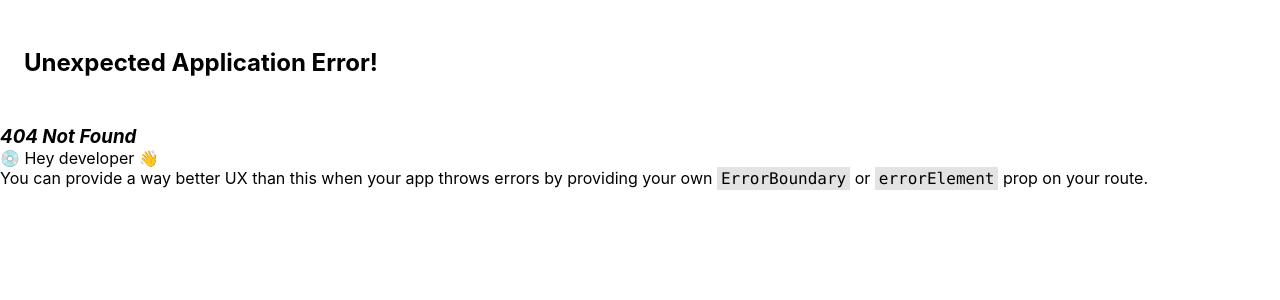
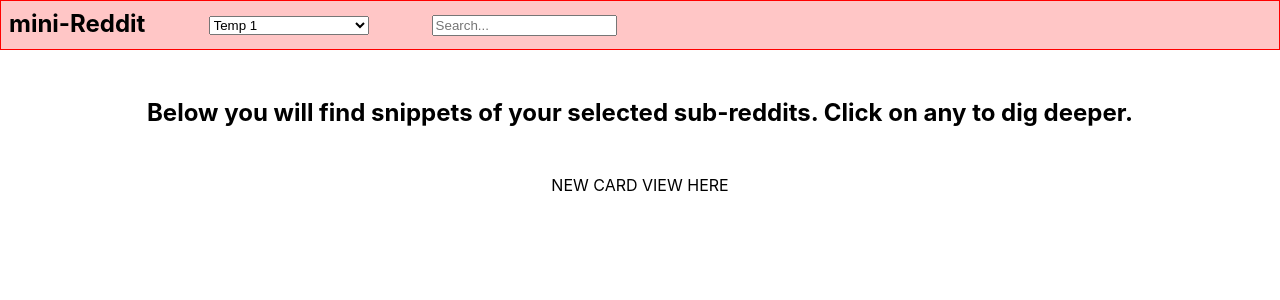
Before and after one commit to DShowens/reddit-app, a React (Create React App) app: page /1 in a window 1280 px wide. Before the commit this address had no page. Shown: the top 300 px of the page. Built offline with nearby package versions, Linux system fonts and the light colour scheme.

Commit message:
added single page directory view

```diff
--- /dev/null
+++ b/src/components/Card.js
@@ -0,0 +1,10 @@
+
+function Card() {
+    return (
+        <div className="single-card">
+           <p>NEW CARD VIEW HERE</p>
+        </div>
+    )
+};
+
+export default Card;
--- a/src/components/MultiCards.js
+++ b/src/components/MultiCards.js
@@ -1,6 +1,6 @@
 
 
-const tempPlaceholder = [{
+export const tempPlaceholder = [{
     title: "Temp1",
     author: "Me",
     likes: 5,
@@ -32,7 +32,7 @@ const tempPlaceholder = [{
     pic: "source location",
     id: 4
 }
-]
+];
 
 function MultiCards() {
     return (
--- a/src/index.js
+++ b/src/index.js
@@ -13,13 +13,15 @@ import {
 //Components & Pages
 import RootLayout from './components/RootLayout';
 import MultiCards from './components/MultiCards';
+import Card from './components/Card';
 
 // Create my router as base.  Add additional components as needed
 const router = createBrowserRouter(
   createRoutesFromElements(
     <Route path="/" element={<RootLayout />}>
       <Route path="/" element={<App />}>
-        <Route path="/" element={<MultiCards/>}/>
+        <Route path="/" element={<MultiCards />}/>
+        <Route path=":id" element={<Card />}/>
       </Route>
     </Route>
   )
```
